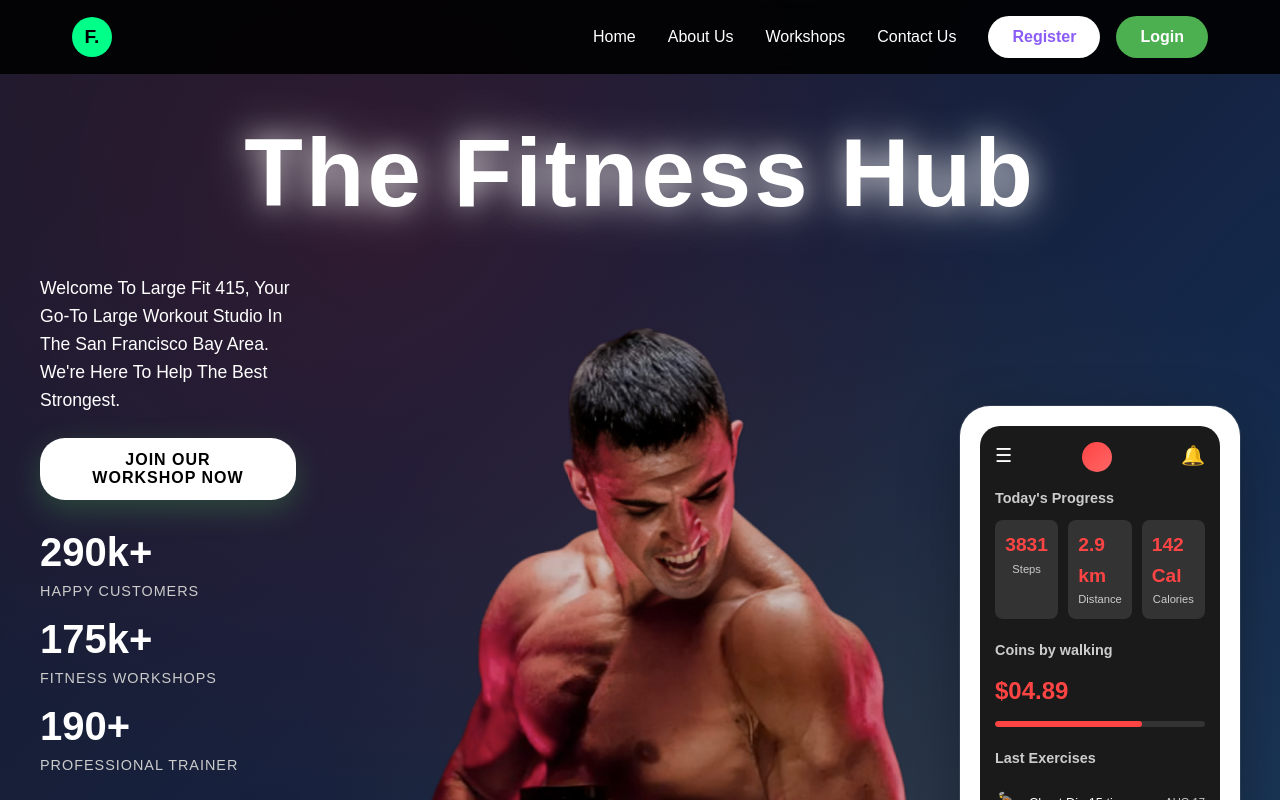
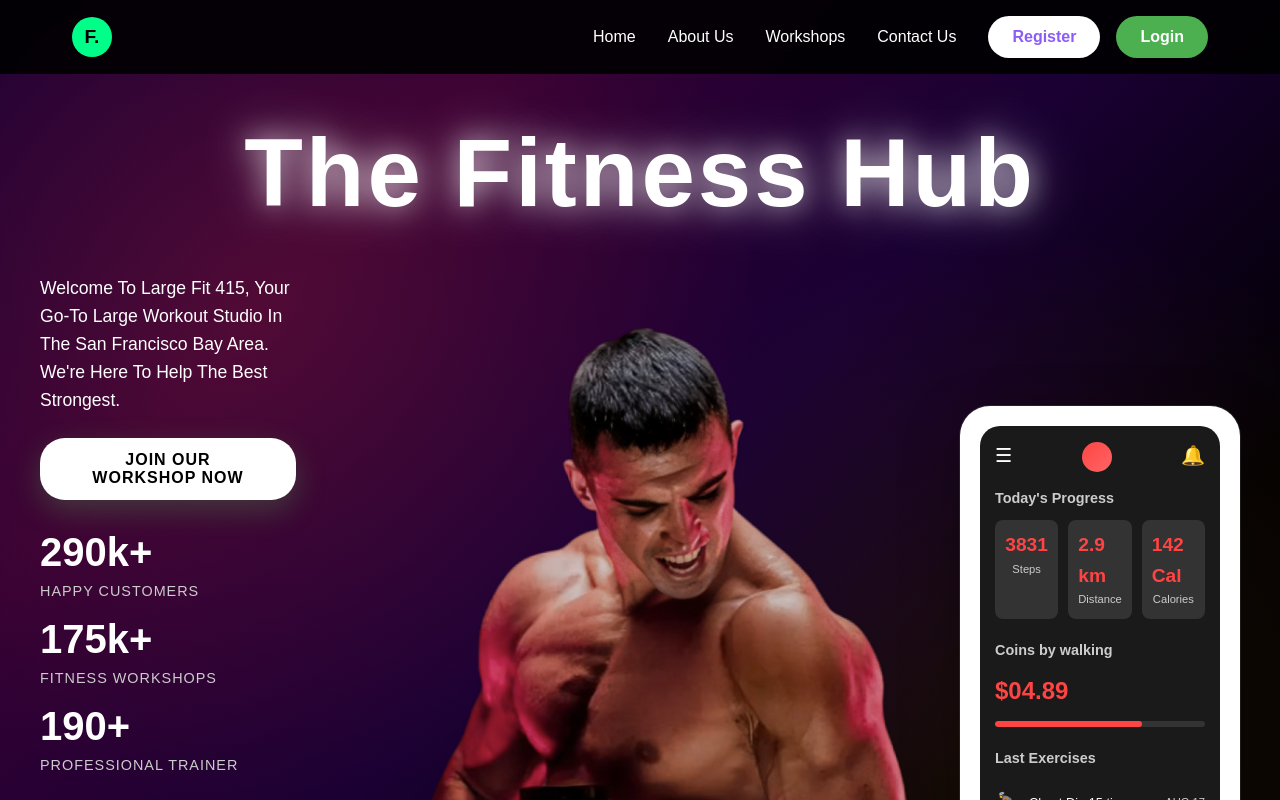
Before and after one commit to rajni2002491/gym_website, a React (Vite) app: page / in a window 1280 px wide. Shown: the top 800 px of the page. Built offline with nearby package versions, Linux system fonts and the light colour scheme.

Commit message:
done hero section

```diff
--- a/src/App.css
+++ b/src/App.css
@@ -152,7 +152,7 @@ body {
 
 /* Hero Section */
 .hero {
-  background: linear-gradient(135deg, #1a1a2e 0%, #16213e 50%, #0f3460 100%);
+  background: linear-gradient(135deg, #1a0033 0%, #330033 25%, #1a0033 50%, #000000 75%, #000000 100%);
   padding: 120px 0 0;
   min-height: auto;
   display: flex;
@@ -168,8 +168,8 @@ body {
   left: 0;
   right: 0;
   bottom: 0;
-  background: radial-gradient(circle at 30% 20%, rgba(255, 0, 0, 0.1) 0%, transparent 50%),
-    radial-gradient(circle at 70% 80%, rgba(255, 165, 0, 0.1) 0%, transparent 50%);
+  background: radial-gradient(circle at 20% 30%, rgba(255, 68, 68, 0.15) 0%, transparent 40%),
+    radial-gradient(circle at 80% 70%, rgba(255, 136, 68, 0.1) 0%, transparent 40%);
   pointer-events: none;
 }
 
```
